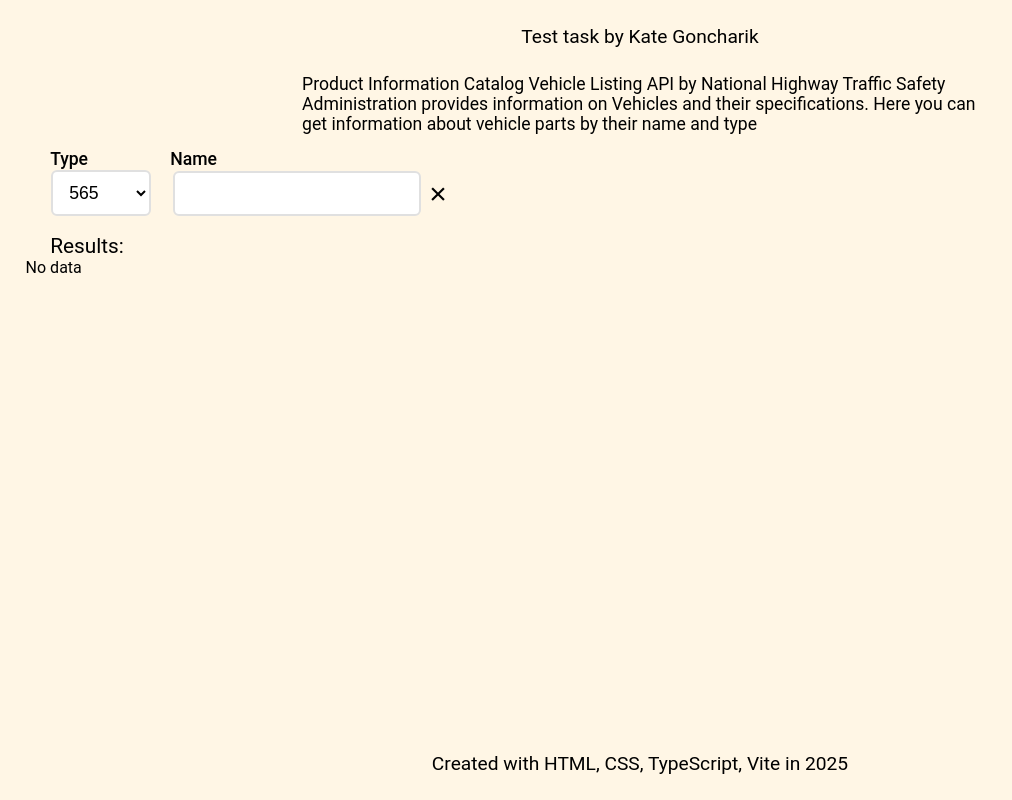
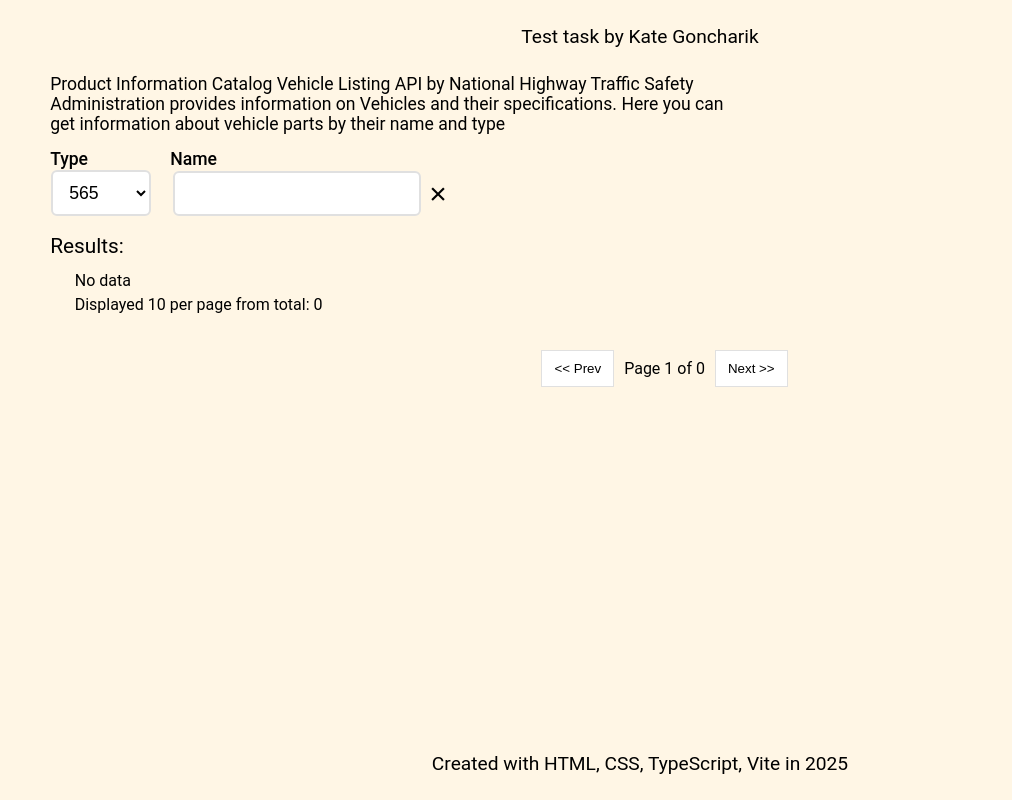
Before and after one commit to KateGoncharik/search-and-filter-test-task, a website built with Vite: page index.html in a window 1280 px wide. Shown: the whole page, without its empty margins (0-1012 px from the left). Built offline with nearby package versions, Linux system fonts and the light colour scheme; no server answers.

Commit message:
add pagination for first 1000 items, correct styles

```diff
--- /dev/null
+++ b/src/Components/Pagination.ts
@@ -0,0 +1,80 @@
+import { AppState, appState, LIMIT_PER_PAGE, updatePage } from './state';
+import Component from '../component';
+import { updateResults } from './Results';
+
+// TODO handle disabled buttons - and sync their status with state update
+export const createPaginationControls = (
+  state: AppState,
+  onPageChange: (newPage: number) => void
+) => {
+  const totalPages = Math.ceil(state.totalItems / LIMIT_PER_PAGE);
+  const currentPage = state.currentPage;
+
+  const prevButton = new Component({
+    tag: 'button',
+    className: 'pagination-button prev',
+    text: '<< Prev',
+  });
+  prevButton.addListener('click', () => {
+    if (currentPage > 1) {
+      onPageChange(currentPage - 1);
+    }
+  });
+
+  const statusText = new Component({
+    className: 'pagination-status',
+    text: `Page ${currentPage} of ${totalPages}`,
+  });
+
+  const nextButton = new Component({
+    tag: 'button',
+    className: 'pagination-button next',
+    text: 'Next >>',
+  });
+  nextButton.addListener('click', () => {
+    if (currentPage < totalPages) {
+      onPageChange(currentPage + 1);
+    }
+  });
+
+  return new Component(
+    { className: 'pagination-controls' },
+    prevButton,
+    statusText,
+    nextButton
+  );
+};
+
+// TODO handle case when we are on more than 10's page - fetch next 1000 results
+export const changePage = (newPage: number) => {
+  updatePage(newPage);
+  paginateAndRender(appState);
+};
+
+export const paginateAndRender = (state: AppState) => {
+  const startIndex = (state.currentPage - 1) * LIMIT_PER_PAGE;
+  const endIndex = startIndex + LIMIT_PER_PAGE;
+  const displayedResults = state.allData.slice(startIndex, endIndex);
+
+  const dataToUpdate = {
+    results: displayedResults,
+    total: state.totalItems,
+  };
+
+  updateResults(dataToUpdate);
+
+  const paginationContainer = document.querySelector('.results-wrapper');
+  if (!paginationContainer) {
+    throw new Error('Results wrapper expected');
+  }
+
+  const existingControls = paginationContainer.querySelector(
+    '.pagination-controls'
+  );
+  if (existingControls) {
+    existingControls.remove();
+  }
+
+  const controls = createPaginationControls(state, changePage);
+  paginationContainer.appendChild(controls.getNode());
+};
--- a/src/Components/Results.ts
+++ b/src/Components/Results.ts
@@ -16,7 +16,7 @@ export const createResults = (res: {
 }) => {
   const count = new Component({
     className: '',
-    text: '' + res.total,
+    text: `Displayed 10 per page from total: ${res.total}`,
   });
 
   const container = new Component(
--- /dev/null
+++ b/src/Components/state.ts
@@ -0,0 +1,36 @@
+import { ResultItem } from '../types';
+
+export const LIMIT_PER_PAGE = 10;
+
+export interface AppState {
+  allData: Array<ResultItem>;
+  totalItems: number;
+  currentPage: number;
+}
+
+export let appState: AppState = {
+  allData: [],
+  totalItems: 0,
+  currentPage: 1,
+};
+
+export const updatePage = (page: number) => {
+  return new Promise((resolve) => {
+    appState = { ...appState, currentPage: page };
+    resolve('');
+  });
+};
+
+export const updateData = (newData: Array<ResultItem>) => {
+  return new Promise((resolve) => {
+    appState = { ...appState, allData: newData };
+    resolve('');
+  });
+};
+
+export const updateTotal = (newTotal: number) => {
+  return new Promise((resolve) => {
+    appState = { ...appState, totalItems: newTotal };
+    resolve('');
+  });
+};
--- a/src/assets/style.css
+++ b/src/assets/style.css
@@ -55,9 +55,8 @@ body {
 }
 
 .api-description {
-  margin: 0 auto;
-
-  font-size: 1.2rem;
+  margin: 0 2%;
+  font-size: 1.1rem;
   max-width: 85%;
 }
 
@@ -151,6 +150,21 @@ body {
   transform: translateX(3px);
 }
 
+.pagination-controls {
+  margin: 2%;
+  display: flex;
+  width: 100%;
+  justify-content: center;
+  align-items: center;
+  gap: 10px;
+}
+
+.pagination-button {
+  padding: 10px 12px;
+  background-color: var(--popup-bg);
+  border: 1px solid var(--light-gray);
+}
+
 .popup {
   position: fixed;
   top: 0;
@@ -198,7 +212,8 @@ body {
   font-weight: 600;
 }
 
-.popup-close:hover {
+.popup-close:hover,
+.pagination-button:hover {
   cursor: pointer;
 }
 
@@ -231,10 +246,9 @@ body {
 @media (min-width: 800px) {
   .api-description {
     max-width: 55%;
-    font-size: 1.1rem;
   }
   .results {
-    max-width: 800px;
+    max-width: 90%;
   }
   .result-item {
     padding: 25px 18px;
--- a/src/helpers.ts
+++ b/src/helpers.ts
@@ -1,10 +1,19 @@
 import { getParts, getPartsByName } from './api/api';
-import { updateResults } from './Components/Results';
+import { paginateAndRender } from './Components/Pagination';
+import { appState, updateData, updateTotal } from './Components/state';
 
 export const updateSearchByFilter = (filter?: string) => {
   getParts(filter).then((res) => {
     if (res) {
-      updateResults(res);
+      updateData(res.results).then(() => {
+        updateTotal(res.total).then(() => {
+          paginateAndRender({
+            allData: appState.allData,
+            totalItems: appState.totalItems,
+            currentPage: 1,
+          });
+        });
+      });
     }
   });
 };
@@ -12,7 +21,15 @@ export const updateSearchByFilter = (filter?: string) => {
 export const updateSearchByName = (name: string) => {
   getPartsByName(name).then((res) => {
     if (res) {
-      updateResults({ results: res, total: 1 });
+      updateData(res).then(() => {
+        updateTotal(1).then(() => {
+          paginateAndRender({
+            allData: appState.allData,
+            totalItems: appState.totalItems,
+            currentPage: 1,
+          });
+        });
+      });
     }
   });
 };
--- a/src/main.ts
+++ b/src/main.ts
@@ -1,4 +1,6 @@
 import createApp from './Components/App';
+import { paginateAndRender } from './Components/Pagination';
 import './assets/style.css';
 
 document.body.appendChild(createApp().getNode());
+paginateAndRender({ allData: [], totalItems: 0, currentPage: 1 });
```
